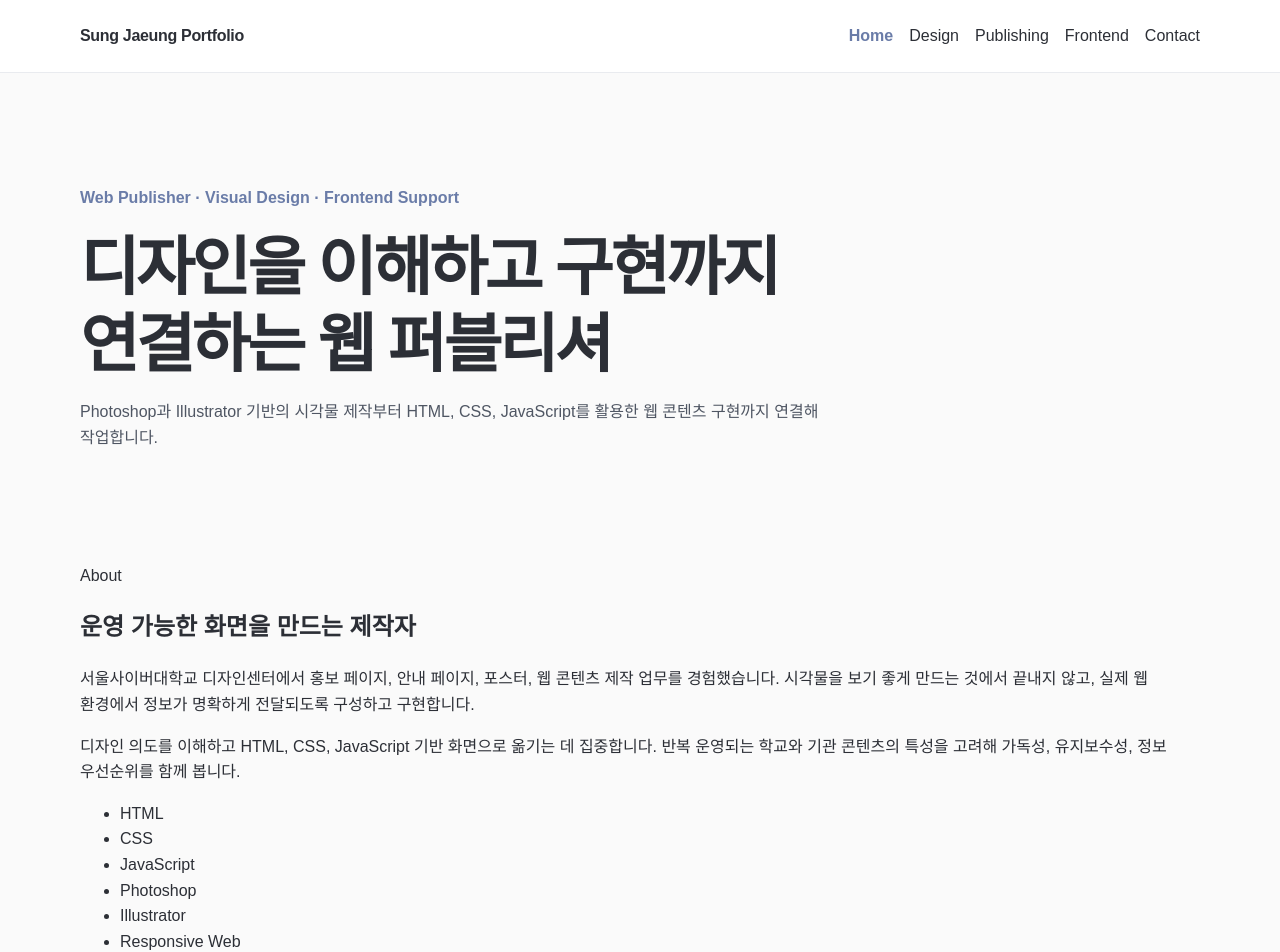
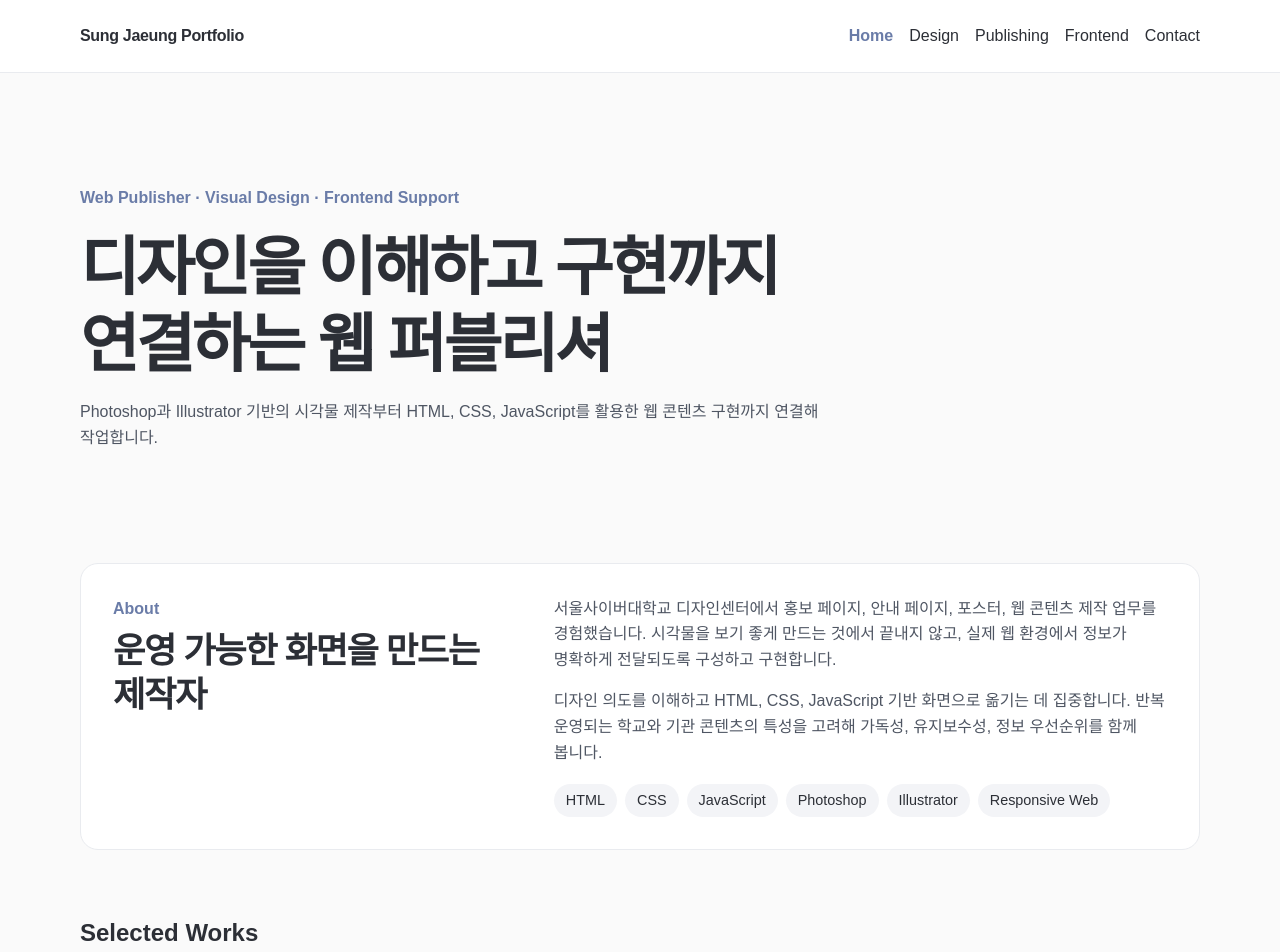
Before and after one commit to Songjaeung0/upgraded-fun, a React (Vite) app: page / in a window 1280 px wide. Shown: the top 952 px of the page. Built offline with nearby package versions, Linux system fonts and the light colour scheme.

Commit message:
style: add about section layout

```diff
--- a/src/styles/global.scss
+++ b/src/styles/global.scss
@@ -87,6 +87,50 @@ a {
   p:not(.hero__label) {
     max-width: 760px;
     color: #4f5663;
+  }
+}
+
+.about {
+  display: grid;
+  grid-template-columns: minmax(220px, 0.8fr) minmax(0, 1.2fr);
+  gap: 2rem;
+  padding: 2rem;
+  border: 1px solid var(--line);
+  border-radius: 18px;
+  background: #fff;
+
+  &__eyebrow {
+    margin: 0 0 0.5rem;
+    color: var(--point);
+    font-weight: 600;
+  }
+
+  h2 {
+    margin: 0;
+    font-size: clamp(1.5rem, 3vw, 2.2rem);
+    line-height: 1.25;
+    letter-spacing: -0.04em;
+  }
+
+  &__content p {
+    margin-top: 0;
+    color: #4f5663;
+  }
+
+  &__skills {
+    display: flex;
+    flex-wrap: wrap;
+    gap: 0.5rem;
+    list-style: none;
+    padding: 0;
+    margin: 1.2rem 0 0;
+
+    li {
+      padding: 0.3rem 0.75rem;
+      border-radius: 999px;
+      background: #f3f4f7;
+      font-size: 0.9rem;
+    }
   }
 }
 
@@ -228,6 +272,10 @@ a {
   .project-grid {
     grid-template-columns: repeat(2, minmax(0, 1fr));
   }
+
+  .about {
+    grid-template-columns: 1fr;
+  }
 }
 
 @media (max-width: 680px) {
@@ -250,6 +298,10 @@ a {
     grid-template-columns: 1fr;
   }
 
+  .about {
+    padding: 1.25rem;
+  }
+
   .detail__hero {
     padding: 0.75rem;
   }
```
